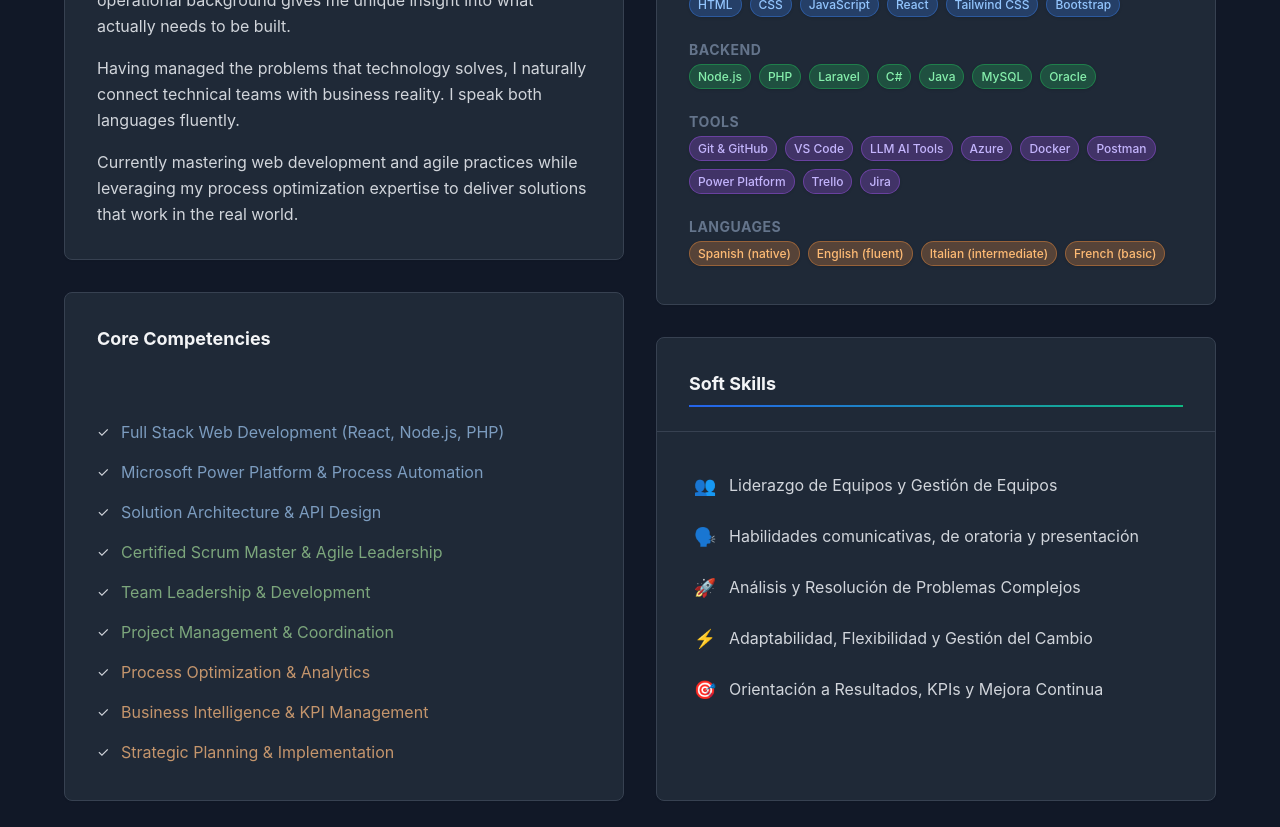
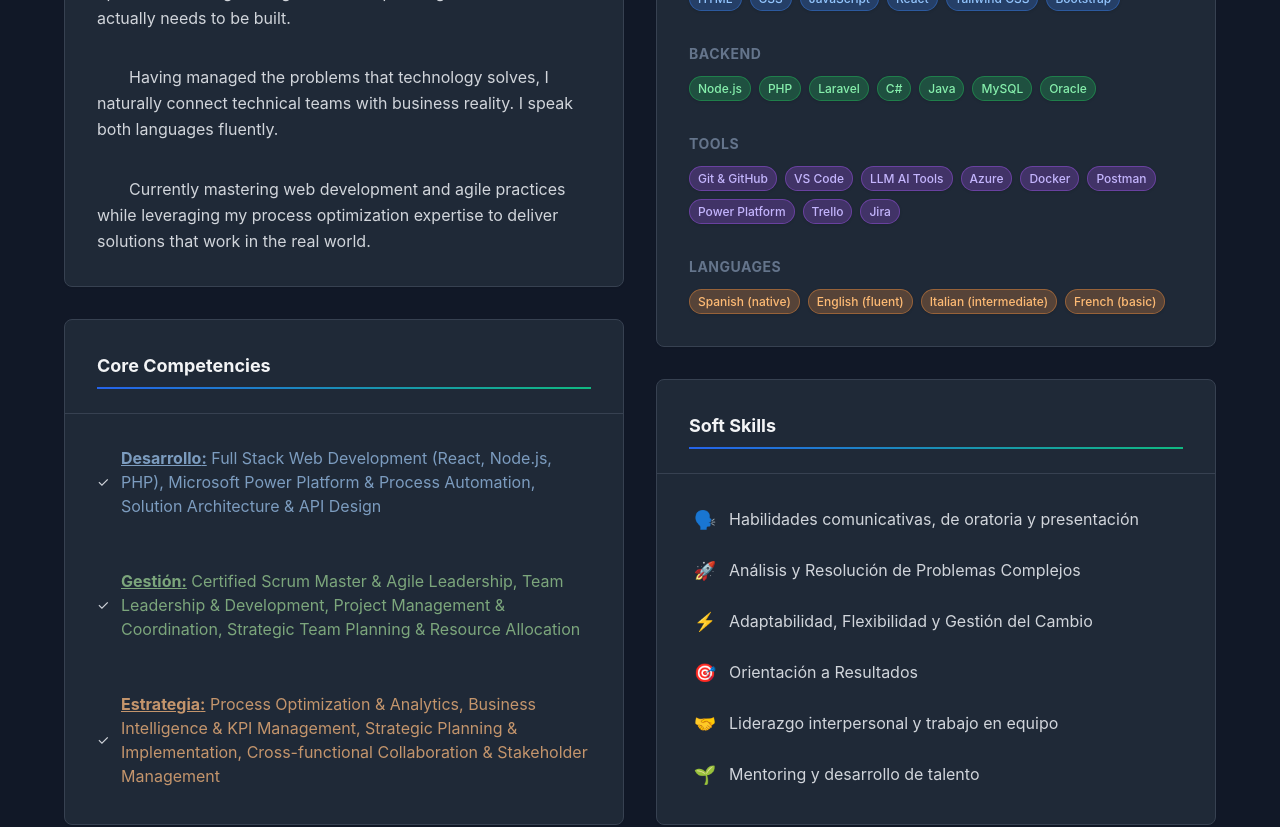
Before and after one commit to Ruben-Alvarez-Dev/portfolio, a React (Vite) app: page / in a window 1280 px wide. Shown: the part 1100-1927 px from the top of the page. Built offline with nearby package versions, Linux system fonts and the light colour scheme.

Commit message:
about section revised

```diff
--- a/src/components/sections/AboutSection/AboutSection.css
+++ b/src/components/sections/AboutSection/AboutSection.css
@@ -9,6 +9,7 @@
 /* === LAYOUT Y ALINEACIÓN === */
 .about-grid {
   align-items: stretch; /* Las columnas tendrán la misma altura */
+  min-height: 600px; /* Altura mínima garantizada */
 }
 
 .about-column {
@@ -46,6 +47,18 @@
   display: flex;
   flex-direction: column;
   flex: 1;
+  height: 100%; /* Ocupar toda la altura disponible */
+}
+
+/* Hacer que los contenedores internos se expandan */
+.about-card--profile .about-description-condensed,
+.about-card--technical .skills-tags-grid,
+.about-card--competencies .competencies-list,
+.about-card--soft .soft-skills-list {
+  flex: 1;
+  display: flex;
+  flex-direction: column;
+  justify-content: space-between; /* Distribuir uniformemente */
 }
 
 /* === REDUCIENDO ESPACIO ENTRE TÍTULO Y CONTENIDO === */
@@ -53,7 +66,7 @@
 .about-card--competencies .card__title--underline,
 .about-card--technical .card__title--underline,
 .about-card--soft .card__title--underline {
-  margin-bottom: var(--spacing-1); /* Reducido de spacing-2 a spacing-1 (4px) */
+  margin-bottom: var(--spacing-3); /* Ajustado para mejor legibilidad (12px) */
 }
 
 /* Los contenedores de pills/badges se expanden para llenar el espacio */
@@ -116,6 +129,8 @@
 .profile-paragraph {
   margin-bottom: 1rem;
   text-align: left;
+  text-indent: 2em; /* Sangría inglesa - primera línea indentada */
+  padding-left: 0;
 }
 
 .profile-paragraph:last-child {
@@ -149,12 +164,25 @@
   line-height: var(--line-height-relaxed);
   color: var(--color-text-secondary);
   text-align: justify;
-  text-indent: 2em;
+  text-indent: 2em; /* Sangría inglesa mantenida */
   margin-bottom: var(--spacing-4);
 }
 
 .about-description:last-child {
   margin-bottom: 0;
+}
+
+/* Espaciado mejorado para categorías de habilidades técnicas */
+.skill-category-tags {
+  margin-bottom: var(--spacing-4); /* Aumentado espaciado entre categorías */
+}
+
+.skill-category-tags:last-child {
+  margin-bottom: 0;
+}
+
+.skill-category-tags .card__subtitle {
+  margin-bottom: var(--spacing-3); /* Más espacio entre título y tags */
 }
 
 
--- a/src/components/sections/AboutSection/AboutSection.jsx
+++ b/src/components/sections/AboutSection/AboutSection.jsx
@@ -54,19 +54,21 @@ const AboutSection = () => {
               </Card.Content>
             </Card>
 
-            {/* Card 3: Competencias Profesionales */}
+            {/* Card 3: Key Competencies */}
             <Card variant="default" className="skills-card about-card--competencies">
-              <Card.Title>{t('profile.softSkills.title')}</Card.Title>
+              <Card.Title underline={true}>{t('profile.softSkills.title')}</Card.Title>
               <Card.Content>
                 <Flex direction="column" gap="sm" className="competencies-list">
-                  {Object.entries(t('profile.softSkills.families')).map(([familyKey, family]) =>
-                    family.items.map((competency, index) => (
-                      <div key={`${familyKey}-${index}`} className="competency-item">
-                        <span className="competency-icon">✓</span>
-                        <span className={`competency-text competency-text-${family.color}`}>{competency}</span>
-                      </div>
-                    ))
-                  ).flat()}
+                  {Object.entries(t('profile.softSkills.families')).map(([familyKey, family]) => (
+                    <div key={familyKey} className="competency-item">
+                      <span className="competency-icon">✓</span>
+                      <span className={`competency-text competency-text-${family.color}`}>
+                        <strong><u>{familyKey === 'development' ? (t('nav.language') === 'EN' ? 'Development' : 'Desarrollo') :
+                                familyKey === 'management' ? (t('nav.language') === 'EN' ? 'Management' : 'Gestión') :
+                                (t('nav.language') === 'EN' ? 'Strategy' : 'Estrategia')}:</u></strong> {family.items.join(', ')}
+                      </span>
+                    </div>
+                  ))}
                 </Flex>
               </Card.Content>
             </Card>
@@ -75,9 +77,9 @@ const AboutSection = () => {
           {/* Columna derecha */}
           <Flex direction="column" gap="lg" className="about-column about-column--right">
 
-            {/* Card 2: Tecnologías & Herramientas */}
+            {/* Card 2: Technical Skills */}
             <Card variant="default" className="skills-card about-card--technical">
-              <Card.Title underline={true}>Tecnologías & Herramientas</Card.Title>
+              <Card.Title underline={true}>{t('profile.hardSkills.title')}</Card.Title>
               <Card.Content>
                 <Flex direction="column" gap="md" className="skills-tags-grid">
                   {techStack.map((category, index) => (
@@ -110,10 +112,6 @@ const AboutSection = () => {
               <Card.Content>
                 <Flex direction="column" gap="sm" className="soft-skills-list">
                   <div className="soft-skill-item">
-                    <span className="soft-skill-icon">👥</span>
-                    <span className="soft-skill-text">Liderazgo de Equipos y Gestión de Equipos</span>
-                  </div>
-                  <div className="soft-skill-item">
                     <span className="soft-skill-icon">🗣️</span>
                     <span className="soft-skill-text">Habilidades comunicativas, de oratoria y presentación</span>
                   </div>
@@ -127,7 +125,15 @@ const AboutSection = () => {
                   </div>
                   <div className="soft-skill-item">
                     <span className="soft-skill-icon">🎯</span>
-                    <span className="soft-skill-text">Orientación a Resultados, KPIs y Mejora Continua</span>
+                    <span className="soft-skill-text">Orientación a Resultados</span>
+                  </div>
+                  <div className="soft-skill-item">
+                    <span className="soft-skill-icon">🤝</span>
+                    <span className="soft-skill-text">Liderazgo interpersonal y trabajo en equipo</span>
+                  </div>
+                  <div className="soft-skill-item">
+                    <span className="soft-skill-icon">🌱</span>
+                    <span className="soft-skill-text">Mentoring y desarrollo de talento</span>
                   </div>
                 </Flex>
               </Card.Content>
--- a/src/components/ui/Card/Card.css
+++ b/src/components/ui/Card/Card.css
@@ -115,7 +115,12 @@
 .card__title--underline {
   padding-bottom: var(--spacing-4);
   border-bottom: var(--border-width-thin) solid var(--color-border);
-  margin-bottom: var(--spacing-2);
+  margin-bottom: 0; /* Sin margin-bottom para evitar doble espaciado */
+}
+
+/* Eliminar padding-bottom del título cuando va seguido de contenido */
+.card__title + .card__content {
+  padding-top: var(--spacing-4); /* Reducido de spacing-6 para compensar */
 }
 
 .card__title--underline h3 {
--- a/src/i18n/translations.js
+++ b/src/i18n/translations.js
@@ -50,7 +50,8 @@ export const translations = {
             items: [
               "Certified Scrum Master & Agile Leadership",
               "Team Leadership & Development",
-              "Project Management & Coordination"
+              "Project Management & Coordination",
+              "Strategic Team Planning & Resource Allocation"
             ]
           },
           strategy: {
@@ -58,7 +59,8 @@ export const translations = {
             items: [
               "Process Optimization & Analytics",
               "Business Intelligence & KPI Management",
-              "Strategic Planning & Implementation"
+              "Strategic Planning & Implementation",
+              "Cross-functional Collaboration & Stakeholder Management"
             ]
           }
         }
@@ -566,7 +568,8 @@ export const translations = {
             items: [
               "Scrum Master Certificado y Liderazgo Ágil",
               "Liderazgo de Equipos y Desarrollo",
-              "Gestión de Proyectos y Coordinación"
+              "Gestión de Proyectos y Coordinación",
+              "Planificación Estratégica de Equipos y Asignación de Recursos"
             ]
           },
           strategy: {
@@ -574,7 +577,8 @@ export const translations = {
             items: [
               "Optimización de Procesos y Analítica",
               "Inteligencia de Negocio y Gestión de KPIs",
-              "Planificación Estratégica e Implementación"
+              "Planificación Estratégica e Implementación",
+              "Colaboración Interfuncional y Gestión de Stakeholders"
             ]
           }
         }
```
